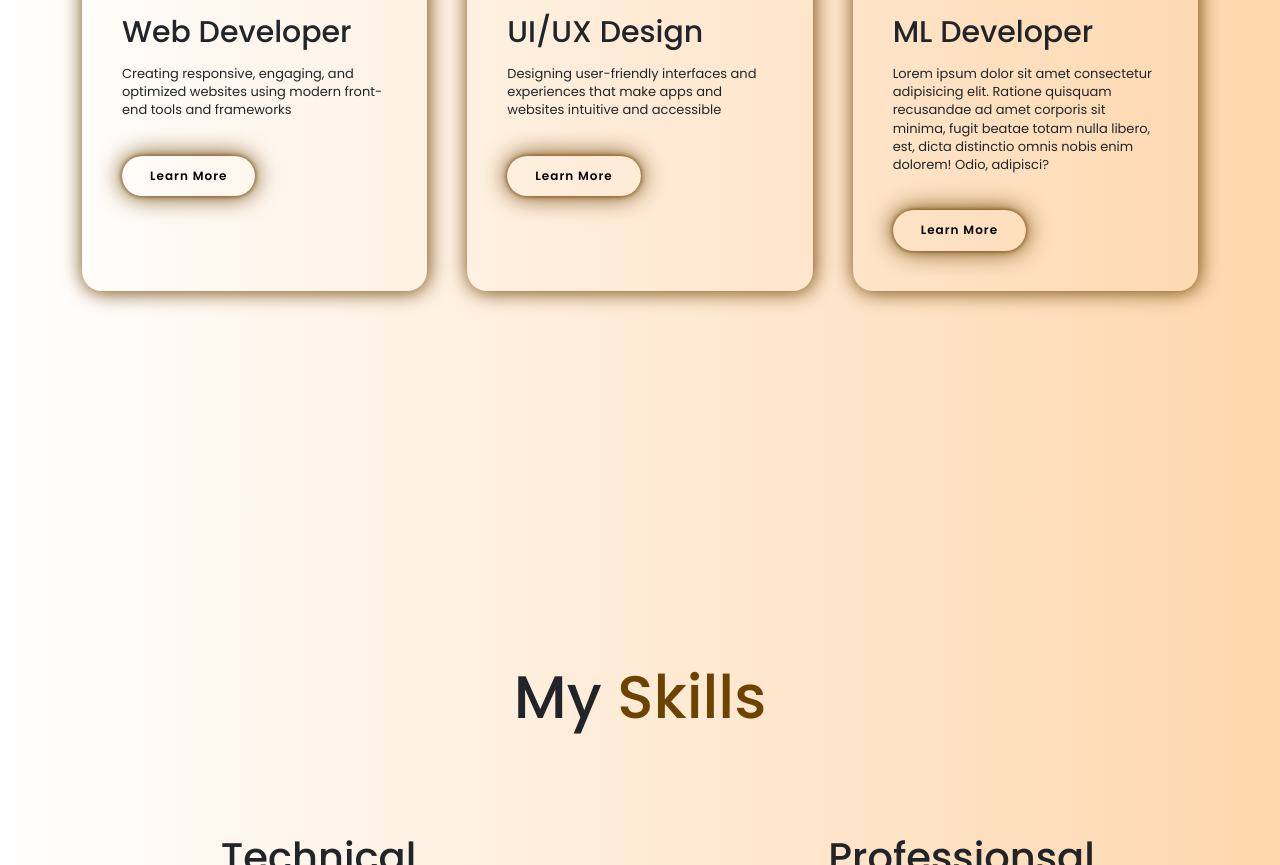
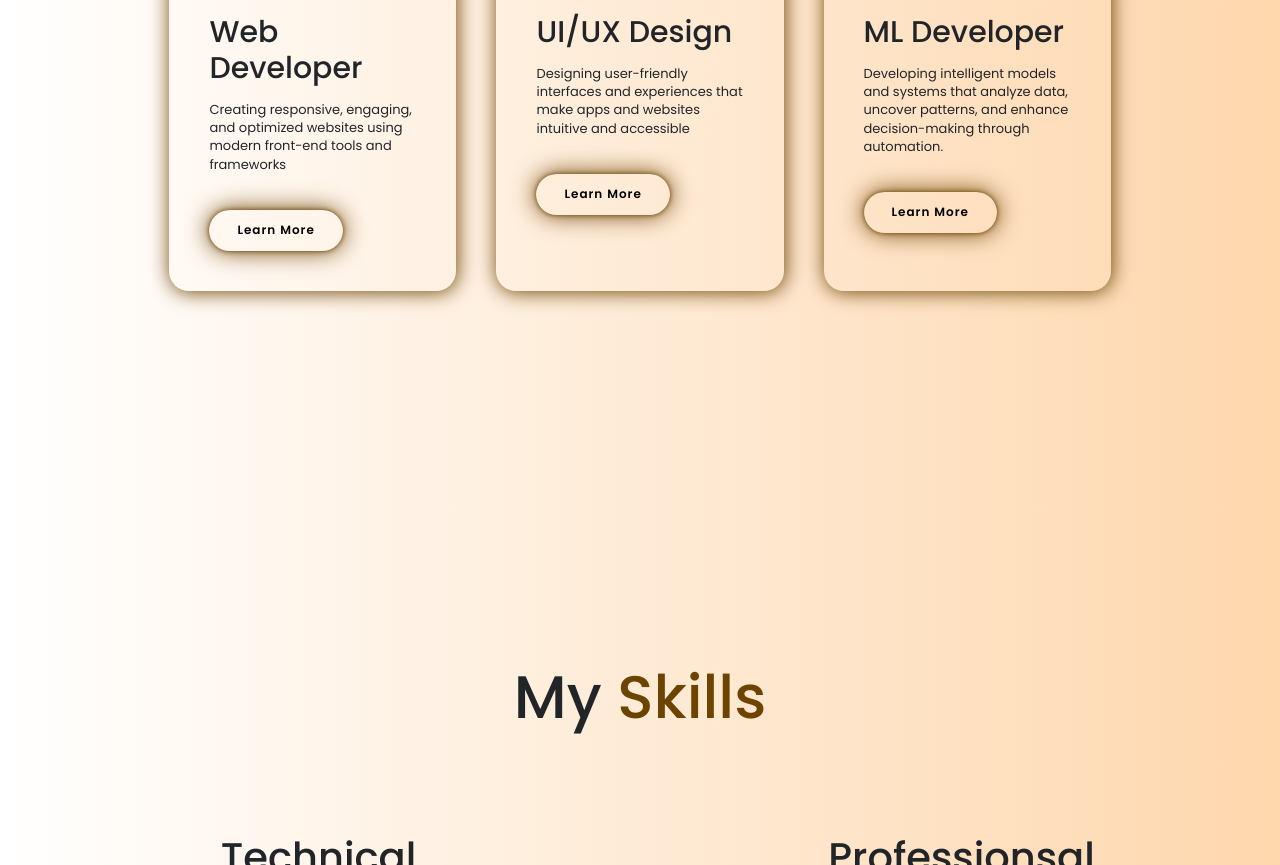
Before and after one commit to Nainika1105/Portfolio, a plain HTML site: page index.html in a window 1280 px wide. Shown: the part 2285-3150 px from the top of the page. Drawn offline with nearby package versions, Linux system fonts and the light colour scheme.

Commit message:
Update index.html

```diff
--- a/index.html
+++ b/index.html
@@ -97,7 +97,7 @@
                         <div>
                             <i class="bx bxl-apple"></i>
                             <h2>ML Developer</h2>
-                            <p>Lorem ipsum dolor sit amet consectetur adipisicing elit. Ratione quisquam recusandae ad amet corporis sit minima, fugit beatae totam nulla libero, est, dicta distinctio omnis nobis enim dolorem! Odio, adipisci?</p>
+                            <p>Developing intelligent models and systems that analyze data, uncover patterns, and enhance decision-making through automation.</p>
                             <a href="#" class="read">Learn More</a>
                         </div>
                     </div>
```
